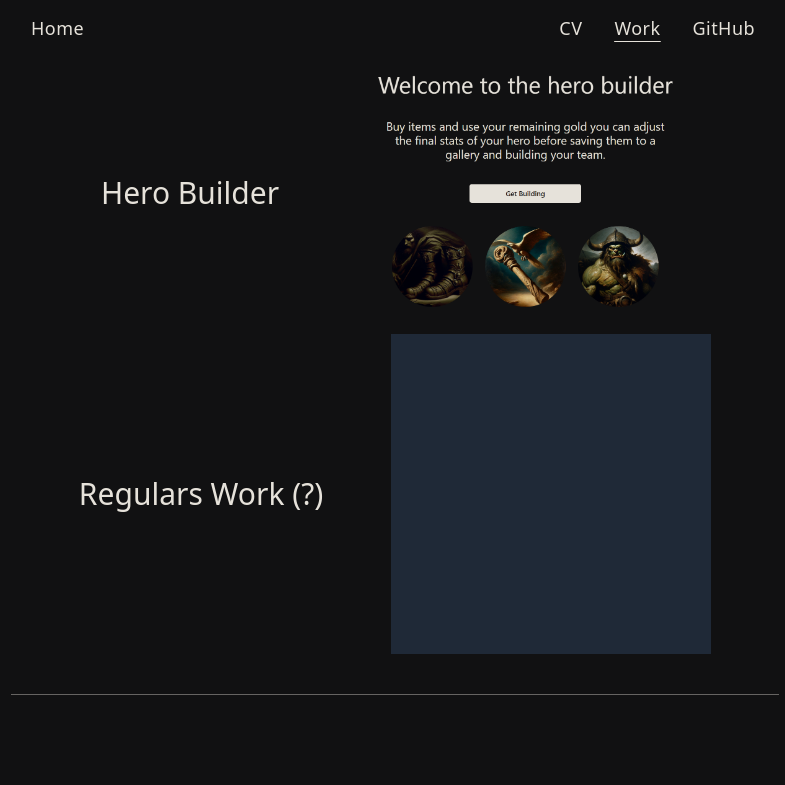
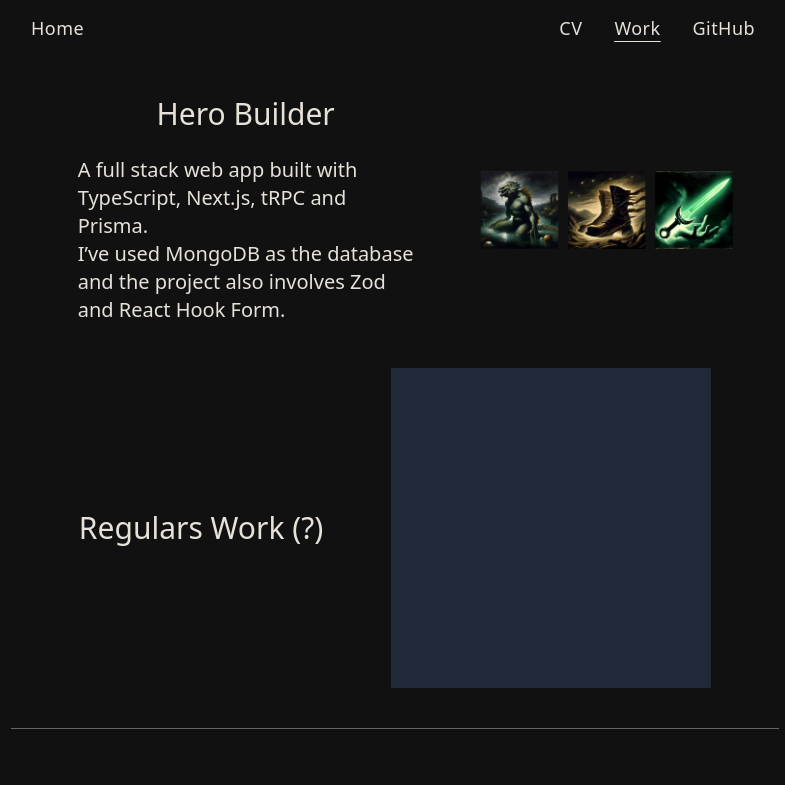
Before and after one commit to Lopside95/james-site, a Next.js app: page /work in a window 1280 px wide. Shown: the top 785 px of the page, without its empty margins (245-1030 px from the left). Built offline with nearby package versions, Linux system fonts and the light colour scheme.

Commit message:
finalising

```diff
--- a/src/components/cv/education.tsx
+++ b/src/components/cv/education.tsx
@@ -50,8 +50,8 @@ const Education = () => {
         </div>
         <CardContent className="text-lg w-full">
           Passed with merit and two of my{" "}
-          <ProjectLink href={"/writing"}>projects</ProjectLink> were finalists
-          in the Loeries’ student competitions, which recognises and awards
+          <ProjectLink href={"/work"}>projects</ProjectLink> were finalists in
+          the Loeries’ student competitions, which recognises and awards
           advertising agencies and campaigns.
         </CardContent>
       </Card>
--- a/src/components/cv/experience.tsx
+++ b/src/components/cv/experience.tsx
@@ -21,12 +21,6 @@ const Experience = () => {
           <CardHeader>
             <CardTitle className="text-2xl">
               Junior frontend developer
-              {/* <HoverCard>
-                <HoverCardTrigger> intern</HoverCardTrigger>
-                <HoverCardContent>
-                  My current title is &lsquo;Software Engineer&rsquo;
-                </HoverCardContent>
-              </HoverCard> */}
             </CardTitle>
             <CardDescription className="text-xl">Regulars</CardDescription>
             <CardDescription className="text-base-txtClr text-md">
@@ -34,7 +28,6 @@ const Experience = () => {
             </CardDescription>
           </CardHeader>
         </div>
-
         <CardContent className="text-lg ">
           I have helped to develop the company’s website and mobile components.
           During this time I gained experience with TypeScript, Next.js and
@@ -53,7 +46,6 @@ const Experience = () => {
             <CardTitle className="text-2xl">
               Consulting strategist and copywriter
             </CardTitle>
-
             <CardDescription className="text-xl">
               Serious Moonlight Consulting
             </CardDescription>
@@ -62,7 +54,6 @@ const Experience = () => {
             </CardDescription>
           </CardHeader>
         </div>
-
         <CardContent className="text-lg">
           I have freelanced for Serious Moonlight Consulting, developing
           strategies, concepts and content for about three years. What often
@@ -71,13 +62,13 @@ const Experience = () => {
           aspects and asides. But at the end of the day, it’s a story, one which
           should be simple and cohesive and finds meaning in empty spaces.
         </CardContent>
-        <CardContent className="text-lg">
+        {/* <CardContent className="text-lg">
           {" "}
           Serious Moonlight’s philosophy – as well as its name, which David
           Bowie fans might recognise – comes from his song <i>Let’s Dance</i>.
           ‘Sway through the crowd to an empty place’, which is what the company
           does for its clients and itself.
-        </CardContent>
+        </CardContent> */}
       </Card>
     </div>
   );
--- a/src/components/heroBuilder.tsx
+++ b/src/components/heroBuilder.tsx
@@ -1,8 +1,9 @@
-/* eslint-disable @next/next/no-img-element */
-
+import Image from "next/image";
 import Link from "next/link";
 import { useRouter } from "next/router";
 import { useState } from "react";
+import { Card, CardContent, CardHeader } from "./ui/card";
+import { Button } from "./ui/button";
 
 const HeroBuilder = () => {
   const router = useRouter();
@@ -11,18 +12,37 @@ const HeroBuilder = () => {
   return (
     <div className="flex-col gap-5 flex pt-10 w-full">
       <div className="flex  items-center justify-evenly">
-        <Link href="/">
-          <h1 className="text-3xl">Hero Builder</h1>
-        </Link>
-        <img
-          src="/hero-builder.png"
-          className={`cursor-pointer object-contain w-80 pr-2 h-full hover:ease-in-out transition-all duration-300 hover:brightness-[.2] ${
-            isHover && "brightness-[.2]"
-          } `}
+        <Card className=" border-none w-1/2">
+          <CardHeader>
+            {" "}
+            <Link
+              className="text-3xl text-center"
+              href="https://herobuilder.vercel.app/"
+              target="_blank"
+            >
+              Hero Builder
+            </Link>
+          </CardHeader>
+          <CardContent>
+            <p className="text-xl">
+              A full stack web app built with TypeScript, Next.js, tRPC and
+              Prisma.
+            </p>
+            <p className="text-xl">
+              I’ve used MongoDB as the database and the project also involves
+              Zod and React Hook Form.
+            </p>
+          </CardContent>
+        </Card>
+        <Image
+          width={500}
+          height={500}
           alt=""
-          onClick={() => router.push("/cv")}
+          className="w-1/3"
+          src="/snapHero.png"
         />
       </div>
+
       <div className="items-center justify-evenly flex">
         <h1 className="text-3xl">Regulars Work (?)</h1>
         <div className="w-80 h-80 bg-gray-800"></div>
@@ -31,23 +51,14 @@ const HeroBuilder = () => {
   );
 };
 export default HeroBuilder;
-// <div className="relative flex text-transparent items-center justify-center   focus-within:text-base-txtClr hover:text-base-txtClr hover:ease-in-out duration-300 h-3/4   ">
-//     <Link
-//       href="/cv"
-//       className="absolute left-1/2 z-10 -translate-x-1/2 top-1/2 text-2xl brightness-125 focus-within:outline-none -translate-y-1/2  "
-//       onMouseEnter={() => setIsHover(true)}
-//       onMouseLeave={() => setIsHover(false)}
-//     >
-//       Hero Builder
-//       <br />
-//       <span className="text-sm">*Fix typos</span>
-//     </Link>
-// <img
-//   src="/hero-builder.png"
-//   className={`cursor-pointer object-contain w-11/12 pr-2 h-full hover:ease-in-out transition-all duration-300 hover:brightness-[.2] ${
-//     isHover && "brightness-[.2]"
-//   } `}
-//   alt=""
-//   onClick={() => router.push("/cv")}
-// />
-//   </div>
+
+{
+  /* <img
+          src="/hero-builder.png"
+          className={`cursor-pointer object-contain w-80 pr-2 h-full hover:ease-in-out transition-all duration-300 hover:brightness-[.2] ${
+            isHover && "brightness-[.2]"
+          } `}
+          alt=""
+          onClick={() => router.push("https://herobuilder.vercel.app/")}
+        /> */
+}
```
Also changed, not shown: src/components/Navbar.tsx (+0 -25 lines), src/components/copywriting.tsx (+0 -16 lines), public/Header.png (added), public/snapHero.png (added).
